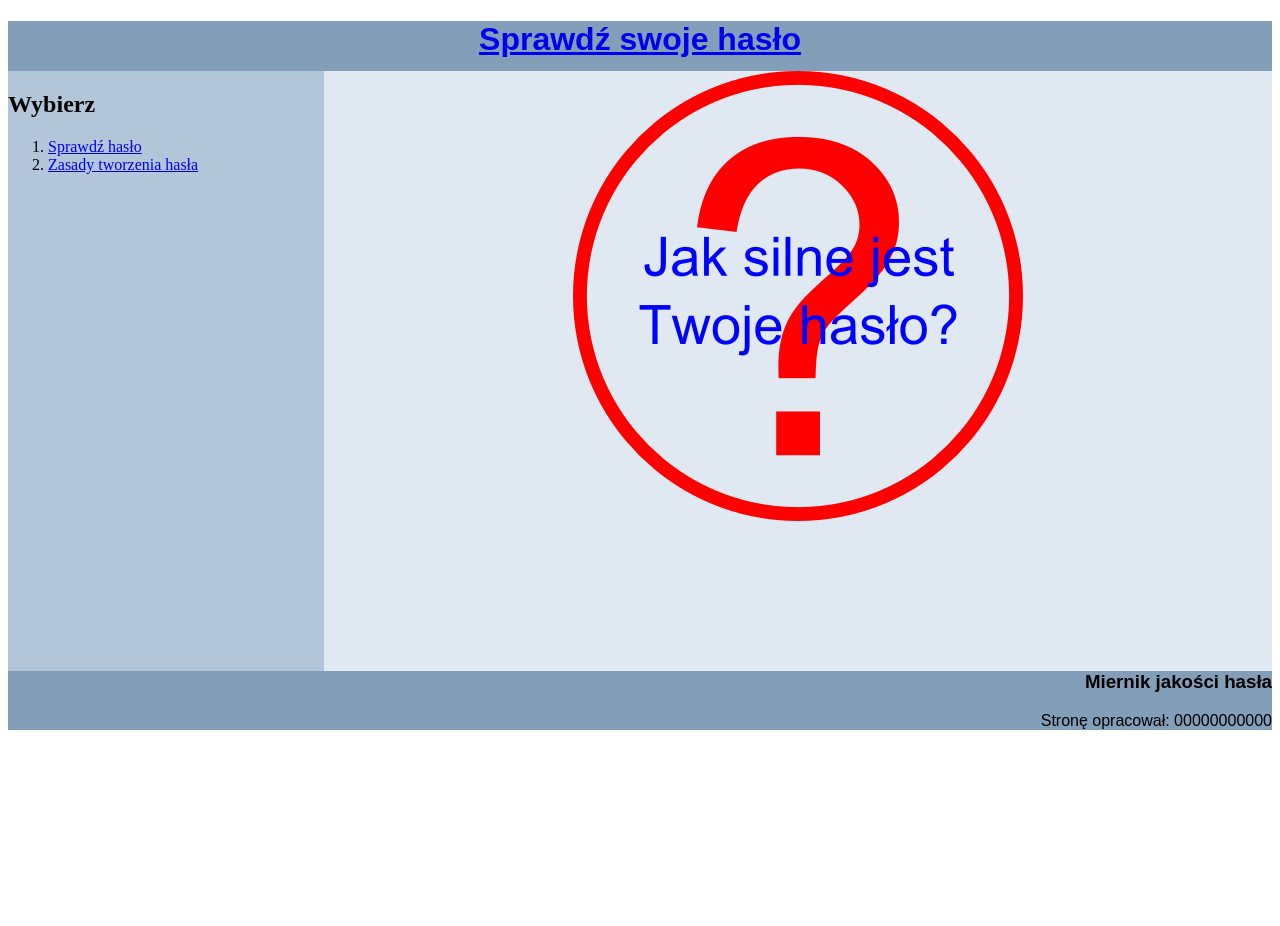
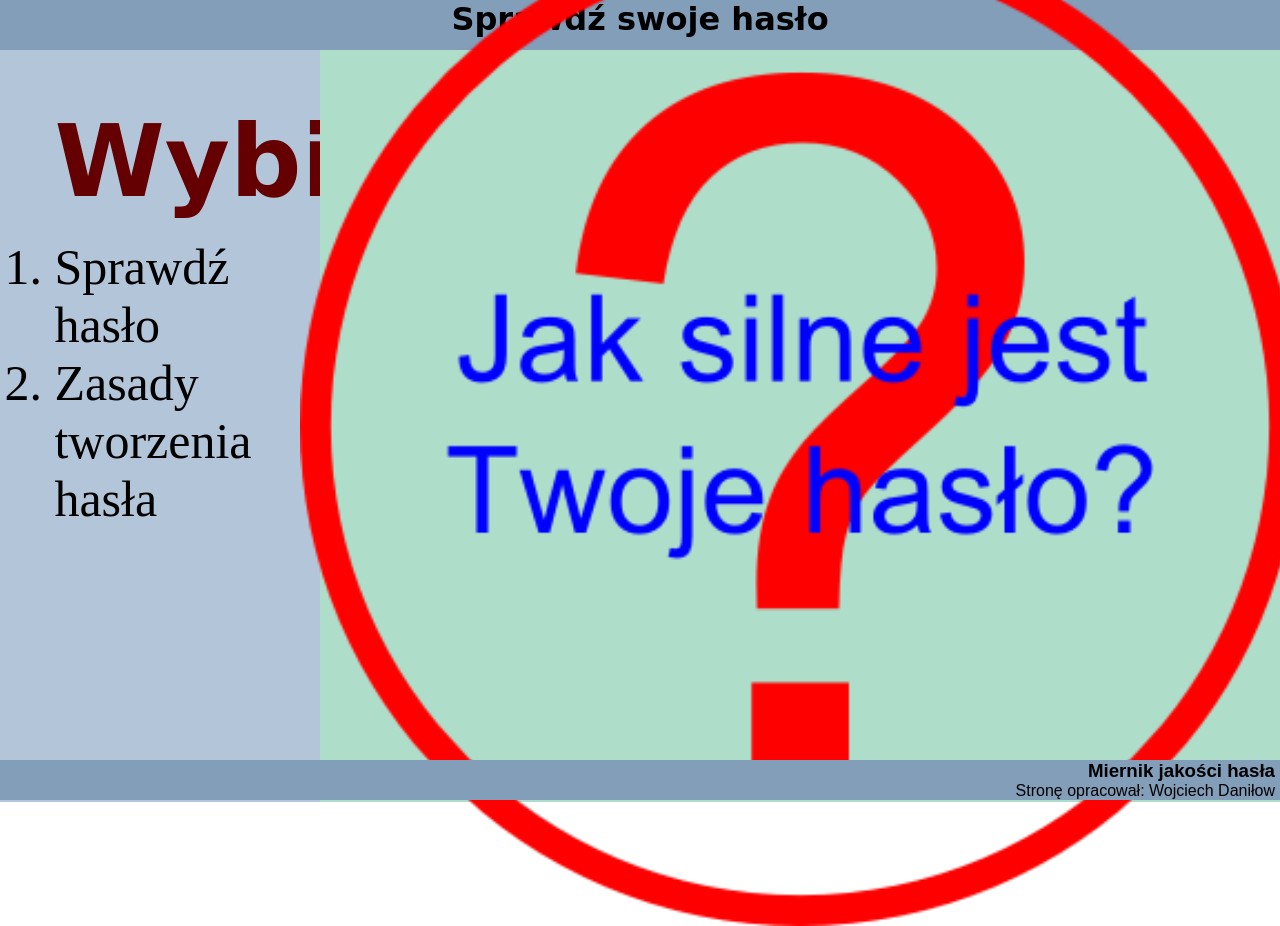
Before and after one commit to Wafl0s/WAI-30.12, a plain HTML site: page index.html in a window 1280 px wide. Before the commit the page ends 800 px from the top, so only its background shows below. Drawn offline with Linux system fonts and the light colour scheme; a web font is replaced by a local one.

Commit message:
Add files via upload

```diff
--- a/index.html
+++ b/index.html
@@ -1,27 +1,33 @@
 <!DOCTYPE html>
 <html>
+
 <head>
   <meta charset="UTF-8">
   <title>Miernik jakości hasła</title>
-    <link rel="stylesheet" href="styl.css">
+  <link rel="stylesheet" href="style.css">
+  <link rel="preconnect" href="https://fonts.googleapis.com">
+  <link rel="preconnect" href="https://fonts.gstatic.com" crossorigin>
+  <link href="https://fonts.googleapis.com/css2?family=Salsa&display=swap" rel="stylesheet">
 </head>
+
 <body>
   <header>
-        <h1><a href="index.html">Sprawdź swoje hasło</a></h1>
+    <h1><a class="ahead" href="https://bitwarden.com/password-strength/" target="_blank">Sprawdź swoje hasło</a></h1>
   </header>
-    <nav>
+  <nav class="navi">
     <h2>Wybierz</h2>
-        <ol>
-            <li><a href="haslo.html">Sprawdź hasło</a></li>
-            <li><a href="zasady.html">Zasady tworzenia hasła</a></li>
+    <ol class="list">
+      <li><a href="https://www.avast.com/hackcheck#pc" target="_blank">Sprawdź hasło</a></li>
+      <li><a href="https://support.microsoft.com/pl-pl/windows/tworzenie-i-u%C5%BCywanie-silnych-hase%C5%82-c5cebb49-8c53-4f5e-2bc4-fe357ca048eb" target="_blank">Zasady tworzenia hasła</a></li>
     </ol>
   </nav>
   <main>
-        <img src="pytajnik.png" alt="obraz haslo" />
+    <img src="pytajnik.png" />
   </main>
   <footer>
     <h3>Miernik jakości hasła</h3>
-        <p>Stronę opracował: 00000000000</p>
+    <p>Stronę opracował: Wojciech Daniłow</p>
   </footer>
 </body>
+
 </html>
--- /dev/null
+++ b/style.css
@@ -0,0 +1,109 @@
+* {
+  margin: 0;
+  padding: 0;
+  box-sizing: border-box;
+}
+
+header {
+  text-align: center;
+  height: 50px;
+  width: 100%;
+  font-family: 'Salsa', cursive;
+  background: #829EB9;
+}
+
+.ahead {
+  display: inline-block;
+  text-decoration: none;
+  color: black;
+}
+
+.ahead:hover {
+  color: #640002;
+  transform: scale(1.2);
+  transition: 0.5s;
+}
+
+.navi {
+  position: absolute;
+  top: 3,45%;
+  right: 75%;
+  height: 94%;
+  width: 25%;
+  background: #B3C6D9;
+}
+
+h2 {
+  position: absolute;
+  top: 7%;
+  left: 17%;
+  font-family: 'Salsa', cursive;
+  font-size: 100px;
+  color:#640002;
+}
+
+.list {
+  display: inline-block;
+  position: absolute;
+  top: 25%;
+  left: 17%;
+}
+
+.list li {
+  font-size: 50px;
+}
+
+.list a {
+  text-decoration: none;
+  color: black;
+}
+
+.list li:hover {
+  color: #640002;
+  transform: scale(1.2);
+  transition: 0.5s;
+}
+
+.list a:hover {
+  color: #640002;
+  transform: scale(1.2);
+  transition: 0.5s;
+}
+
+main {
+  position: absolute;
+  top: 3,45%;
+  left: 25%;
+  width: 75%;
+  height: 94%;
+  display: flex;
+  flex-direction: column;
+  justify-content: center;
+  align-items: center;
+  background: #aeddca;
+}
+
+img {
+  width: 1000px;
+  height: 1000px;
+}
+
+footer {
+  display: inline-block;
+  position: absolute;
+  bottom: 0;
+  left: 0;
+  width: 100%;
+  font-family: Arial;
+  text-align: right;
+  background: #829EB9;
+  clear: both;
+}
+
+h3 {
+  margin-right: 5px;
+}
+
+p {
+  margin-right: 5px;
+}
```
Lines whose indentation alone changed are shown as unchanged.
